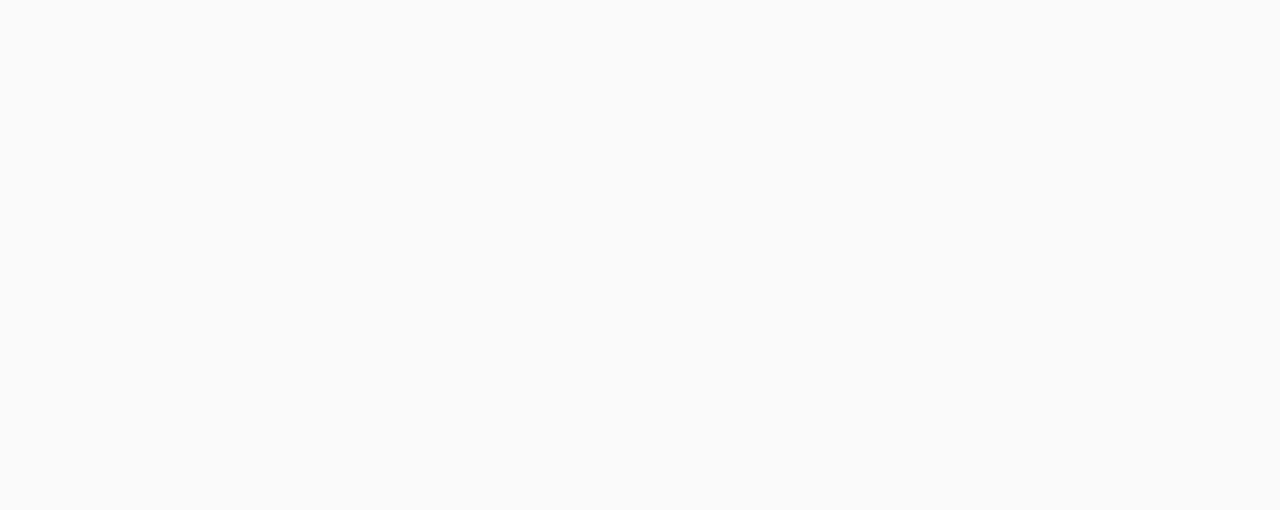
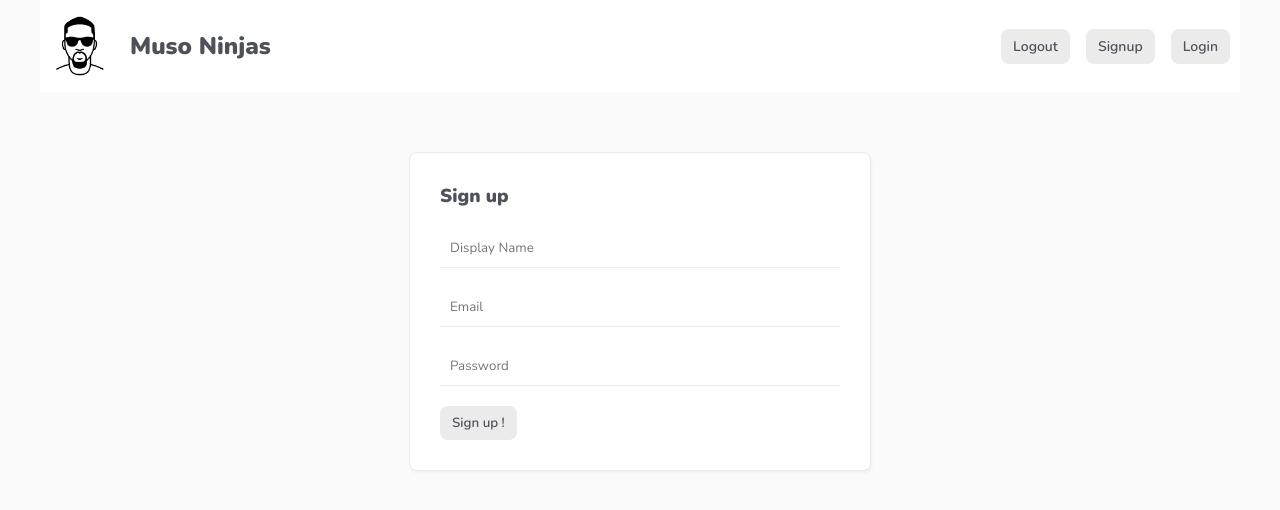
Before and after one commit to vincentherail/vuejs3-tutoriel, a Vue app in the folder section_16_muso-ninjas/: page /signup in a window 1280 px wide. Before the commit this address had no page. Shown: the top 510 px of the page. Built offline with nearby package versions, Linux system fonts and the light colour scheme; the HTML template or start-up script is replaced by a standard one.

Commit message:
section 16 Login & signup done

```diff
--- a/section_16_muso-ninjas/src/App.vue
+++ b/section_16_muso-ninjas/src/App.vue
@@ -1,10 +1,17 @@
 <template>
   <!-- Tout sera chargé dans cette div -->
   <div class="content">
+    <Navbar/>
     <router-view/>
   </div>
 </template>
 
+<script>
+import Navbar from './components/Navbar'
+export default {
+  components:{Navbar}
+}
+</script>
 <style>
   .content{
     margin: 0 auto;
--- /dev/null
+++ b/section_16_muso-ninjas/src/components/Navbar.vue
@@ -0,0 +1,46 @@
+<template>
+  <div class="navbar">
+      <nav>
+          <img src="@/assets/muso.png" alt="">
+          <h1><router-link :to="{name:'Home'}">Muso Ninjas</router-link></h1>
+          <div class="links">
+              <button>Logout</button>
+              <router-link class="btn" :to="{ name: 'Signup'}">Signup</router-link>
+              <router-link class="btn" :to="{ name: 'Login'}">Login</router-link>
+          </div>
+      </nav>
+  </div>
+</template>
+
+<script>
+export default {
+
+}
+</script>
+
+<style scoped>
+.navbar{
+    padding: 16px 10px;
+    margin-bottom: 60px;
+    background: white;
+}
+nav{
+    display: flex;
+    align-items: center;
+    max-width: 1200px;
+    margin: 0 auto
+}
+nav h1{
+    margin-left: 20px;
+}
+nav .links{
+    margin-left: auto;
+}
+nav .links a, button{
+    margin-left: 16px;
+    font-size: 14px
+}
+nav img{
+    max-height: 60px
+}
+</style>
--- a/section_16_muso-ninjas/src/composables/useCollection.js
+++ b/section_16_muso-ninjas/src/composables/useCollection.js
@@ -4,21 +4,25 @@ import { projectFirestore } from '../firebase/config'
 const useCollection = (collection) => {
 
   const error = ref(null)
+  const isPending = ref(false)
 
   // add a new document
   const addDoc = async (doc) => {
     error.value = null
+    isPending.value = true
 
     try {
       await projectFirestore.collection(collection).add(doc)
+      isPending.value = false
     }
     catch(err) {
+      isPending.value = false
       console.log(err.message)
       error.value = 'could not send the message'
     }
   }
 
-  return { error, addDoc }
+  return { error, addDoc, isPending }
 
 }
 
--- a/section_16_muso-ninjas/src/composables/useLogin.js
+++ b/section_16_muso-ninjas/src/composables/useLogin.js
@@ -2,23 +2,32 @@ import { ref } from 'vue'
 import { projectAuth } from '../firebase/config'
 
 const error = ref(null)
+// déclare la const
+const isPending = ref(false)
 
 const login = async (email, password) => {
   error.value = null
+  // demande effectuée, nous sommes en attente
+  isPending.value = true
 
   try {
     const res = await projectAuth.signInWithEmailAndPassword(email, password)
+    // réponse reçue, attente finie
+    isPending.value = false
     error.value = null
     return res
   }
   catch(err) {
+    // réponse reçue, attente finie
+    isPending.value = false
     console.log(err.message)
     error.value = 'Incorrect login credentials'
   }
 }
 
 const useLogin = () => {
-  return { error, login }
+  // const renvoyée
+  return { error, login, isPending }
 }
 
 export default useLogin
--- a/section_16_muso-ninjas/src/composables/useLogout.js
+++ b/section_16_muso-ninjas/src/composables/useLogout.js
@@ -3,22 +3,26 @@ import { projectAuth } from '../firebase/config'
 
 // refs
 const error = ref(null)
+const isPending = ref(false)
 
 // logout function
 const logout = async () => {
   error.value = null
+  isPending.value = true
 
   try {
     await projectAuth.signOut()
+    isPending.value = false
   }
   catch(err) {
+    isPending.value = false
     console.log(err.message)
     error.value = err.message
   }
 }
 
 const useLogout = () => {
-  return { error, logout }
+  return { error, logout, isPending }
 }
 
 export default useLogout
--- a/section_16_muso-ninjas/src/composables/useSignup.js
+++ b/section_16_muso-ninjas/src/composables/useSignup.js
@@ -2,9 +2,12 @@ import { ref } from 'vue'
 import { projectAuth } from '../firebase/config'
 
 const error = ref(null)
+const isPending = ref(false)
+
 
 const signup = async (email, password, displayName) => {
   error.value = null
+  isPending.value = true
 
   try {
     const res = await projectAuth.createUserWithEmailAndPassword(email, password)
@@ -12,18 +15,20 @@ const signup = async (email, password, displayName) => {
       throw new Error('Could not complete signup')
     }
     await res.user.updateProfile({ displayName })
+    isPending.value = false
     error.value = null
 
     return res
   }
-  catch(err) {
+  catch (err) {
+    isPending.value = false
     console.log(err.message)
     error.value = err.message
   }
 }
 
 const useSignup = () => {
-  return { error, signup }
+  return { error, signup, isPending }
 }
 
 export default useSignup
--- a/section_16_muso-ninjas/src/router/index.js
+++ b/section_16_muso-ninjas/src/router/index.js
@@ -1,11 +1,23 @@
 import { createRouter, createWebHistory } from 'vue-router'
 import Home from '../views/Home.vue'
+import Login from '../views/auth/Login.vue'
+import Signup from '../views/auth/Signup.vue'
 
 const routes = [
   {
     path: '/',
     name: 'Home',
     component: Home
+  },
+  {
+    path: '/login',
+    name: 'Login',
+    component: Login
+  },
+  {
+    path: '/signup',
+    name: 'Signup',
+    component: Signup
   }
 ]
 
--- /dev/null
+++ b/section_16_muso-ninjas/src/views/auth/Login.vue
@@ -0,0 +1,41 @@
+<template>
+    <form @submit.prevent="handleSubmit">
+        <h3>Login</h3>
+        <input type="email" placeholder="Email" v-model="email">
+        <input type="password" placeholder="Password" v-model="password">
+        <div class="error" v-if="error">{{error}}</div>
+        <!-- Si nous ne sommes pas en attente, on affiche le btn -->
+        <button v-if="!isPending">Log in</button>
+        <!-- Sinon, btn désactivé -->
+        <button v-else disabled>Loading...</button>
+    </form>
+</template>
+
+<script>
+import useLogin from '@/composables/useLogin'
+import {ref} from 'vue'
+
+export default {
+    setup() {
+        // const chargée
+        const { error, login, isPending} = useLogin()
+
+        const email = ref('')
+        const password = ref('')
+
+        const handleSubmit = async () => {
+            const res = await login(email.value, password.value)
+            if(!error.value) {
+                console.log('user logged in')
+            }
+        }
+
+        // const retournée
+        return {error, email, password, handleSubmit, isPending}
+    }
+}
+</script>
+
+<style>
+
+</style>
--- /dev/null
+++ b/section_16_muso-ninjas/src/views/auth/Signup.vue
@@ -0,0 +1,41 @@
+<template>
+      <form @submit.prevent="handleSubmit">
+        <h3>Sign up</h3>
+        <input type="text" placeholder="Display Name" v-model="displayName">
+        <input type="email" placeholder="Email" v-model="email">
+        <input type="password" placeholder="Password" v-model="password">
+        <div class="error" v-if="error">{{error}}</div>
+        <!-- Si nous ne sommes pas en attente, on affiche le btn -->
+        <button v-if="!isPending">Sign up !</button>
+        <!-- Sinon, btn désactivé -->
+        <button v-else disabled>Loading...</button>
+    </form>
+</template>
+
+<script>
+import useSignup from '@/composables/useSignup'
+import {ref} from 'vue'
+
+export default {
+    setup() {
+        const { error, signup, isPending} = useSignup()
+
+        const email = ref('')
+        const password = ref('')
+        const displayName = ref('')
+
+        const handleSubmit = async () => {
+            const res = await signup(email.value, password.value, displayName.value)
+            if(!error.value) {
+                console.log('user signed in')
+            }
+        }
+
+        return {error, email, password, displayName, handleSubmit, isPending}
+    }
+}
+</script>
+
+<style>
+
+</style>
```
Also changed, not shown: section_16_muso-ninjas/src/assets/muso.png (added).
